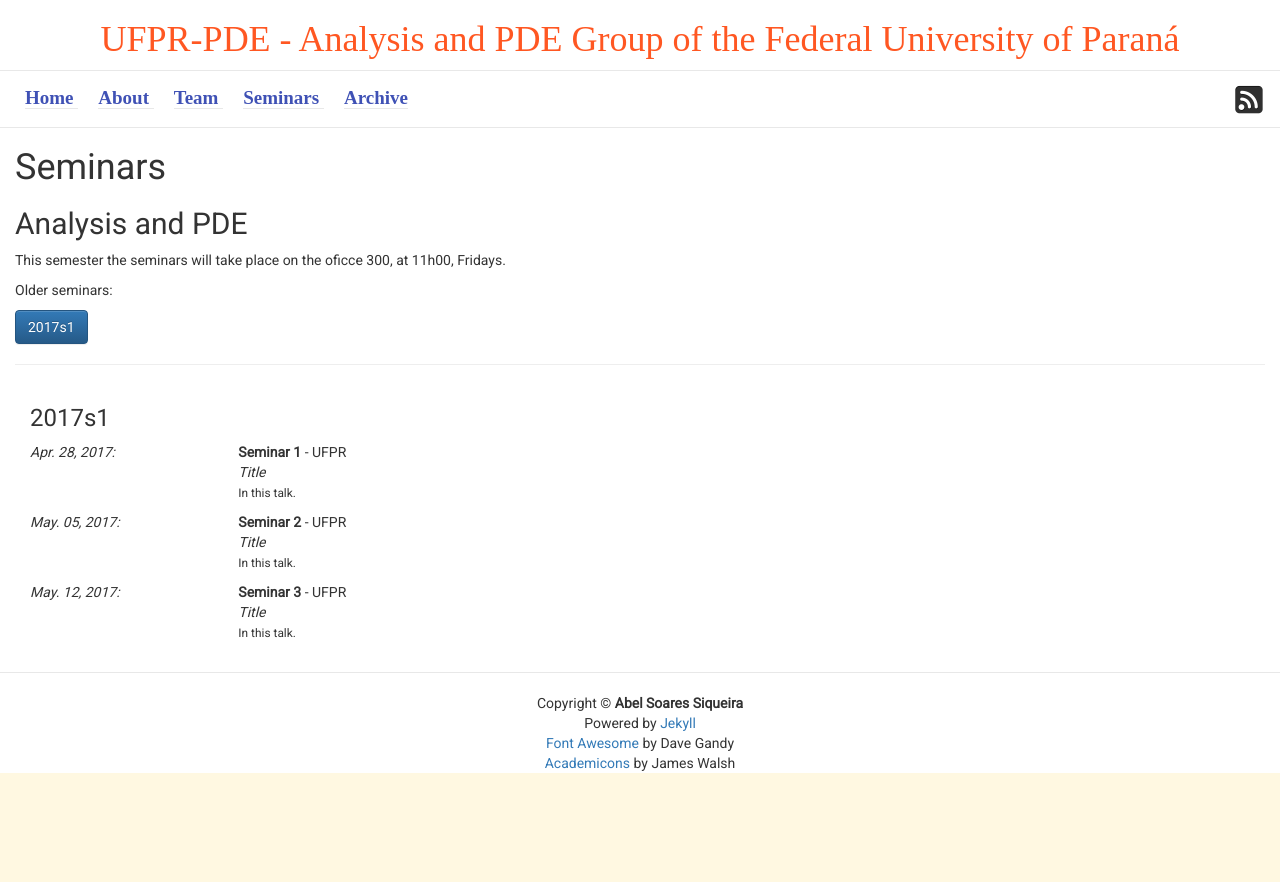
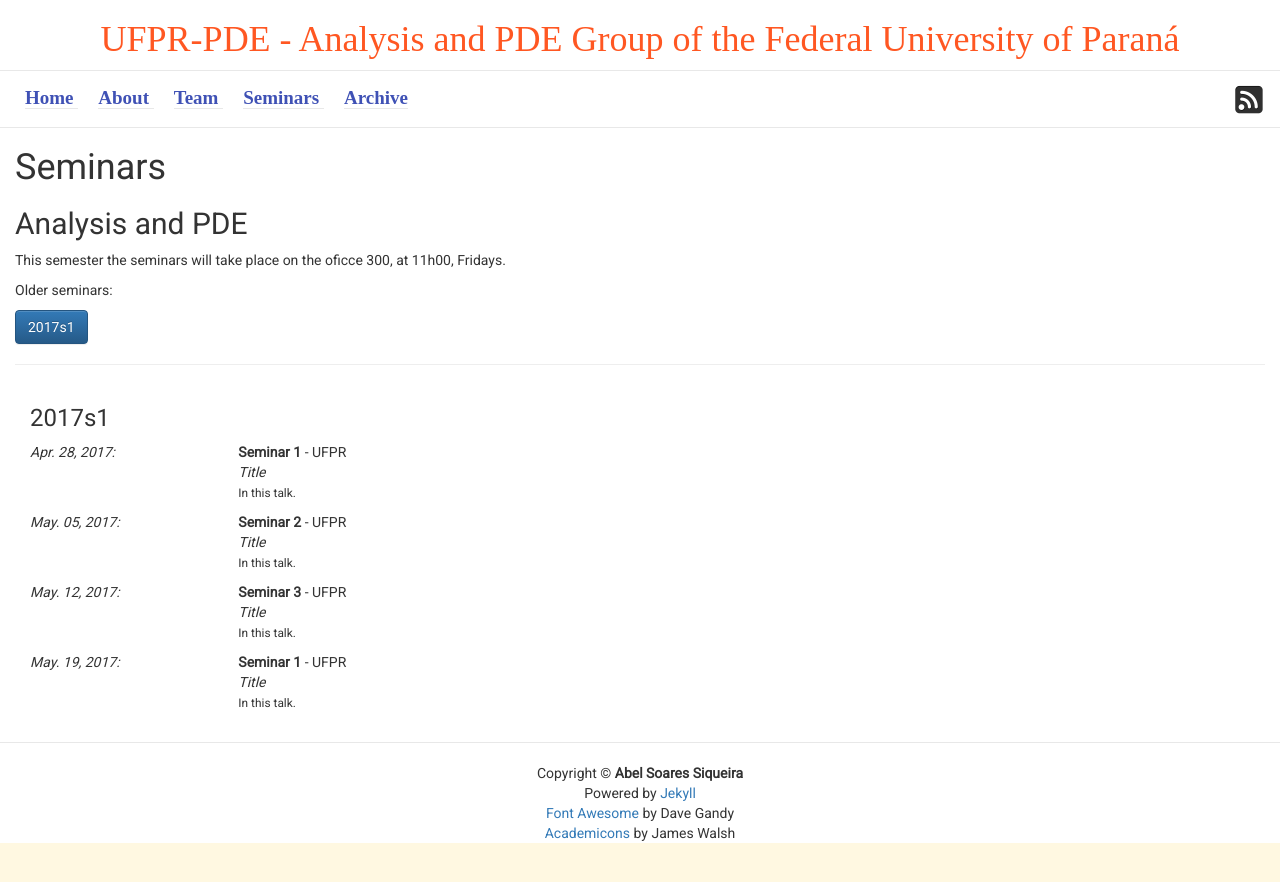
Before and after one commit to ufpr-pde/ufpr-opt.github.io, a Jekyll site: the page built from d_seminars.md, in a window 1280 px wide. Shown: the top 882 px of the page. Built offline with Jekyll 4.4.1, drawn with Linux system fonts in a browser that asks for light colours; some web fonts are replaced.

Commit message:
Update seminars.yml

```diff
--- a/_data/seminars.yml
+++ b/_data/seminars.yml
@@ -21,3 +21,11 @@
   title: Title
   abstract: >
     In this talk.
+
+- author: Seminar 1
+  date: 2017-05-19
+  semester: 2017s1
+  affiliation: UFPR
+  title: Title
+  abstract: >
+    In this talk.
```
